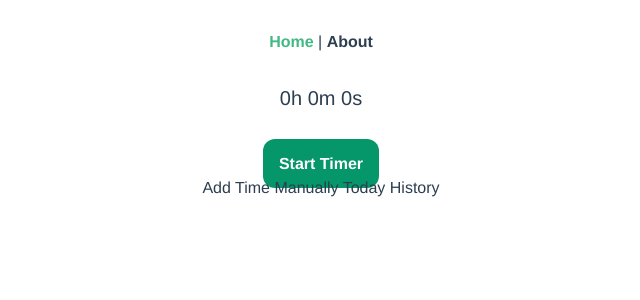
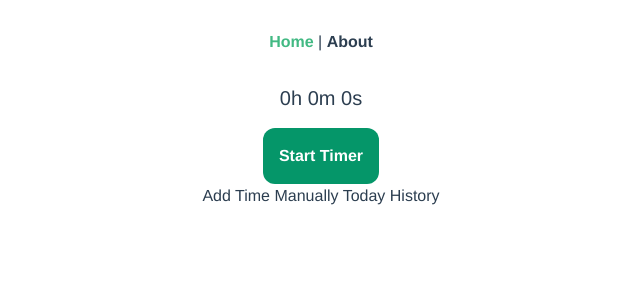
Before and after one commit to itsrachelfish/todo, a Vue app in the folder client/: page / in a window 1280 px wide. Shown: the top 300 px of the page, without its empty margins (319-959 px from the left). Built offline with nearby package versions, Linux system fonts and the light colour scheme.

Commit message:
Now you can start the timer!!

```diff
--- a/client/src/views/Home.vue
+++ b/client/src/views/Home.vue
@@ -1,11 +1,11 @@
 <template>
   <div class="home">
-    <div class="text-xl mb-10">
+    <div class="text-xl mb-4">
       {{ timerOutput }}
     </div>
 
     <div v-if="state == 'stopped'">
-      <span class="bg-green-600 text-white font-bold p-4 rounded-xl">Start Timer</span>
+      <div class="bg-green-600 inline-block text-white font-bold p-4 rounded-xl" @click="startTimer">Start Timer</div>
     </div>
 
     <div v-else-if="state == 'running'">
@@ -13,6 +13,7 @@
     </div>
 
     <div v-else-if="state == 'paused'">
+      Continue Timer
       Reset Timer
       Save Time
     </div>
@@ -31,6 +32,8 @@ export default {
     return {
       time: 0,
       state: 'stopped',
+      interval: false,
+      intervalTime: false,
     }
   },
 
@@ -63,6 +66,23 @@ export default {
 
       return `${hours}h ${minutes}m ${seconds}s`;
     },
+  },
+
+  methods: {
+    startTimer() {
+      this.intervalTime = new Date();
+      this.state = 'running';
+
+      this.interval = setInterval(() => {
+        // Find the difference between the current time and the time of the last interval
+        // It should be 500 ms, but the execution time of setInterval is variable (if the browser window is in focus, etc)
+        const currentTime = new Date();
+        const difference = currentTime.getTime() - this.intervalTime.getTime();
+
+        this.time += difference;
+        this.intervalTime = currentTime;
+      }, 500);
+    },
   }
 }
 </script>
```
